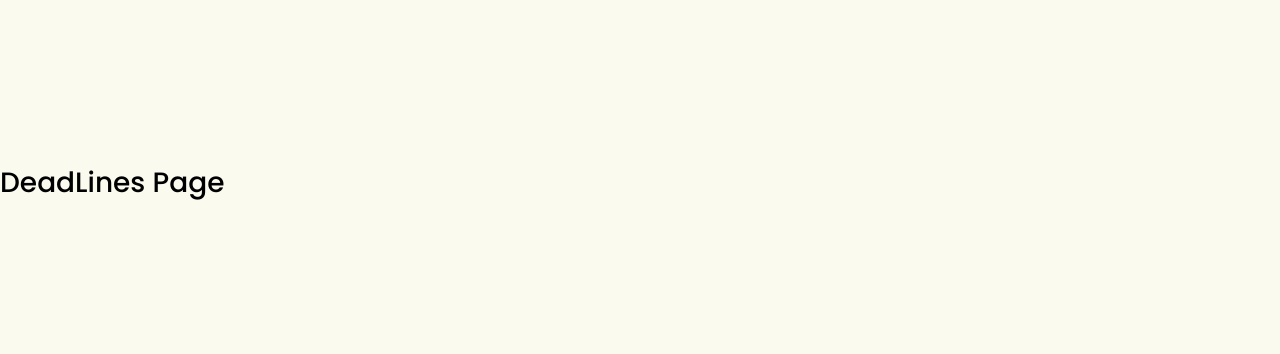
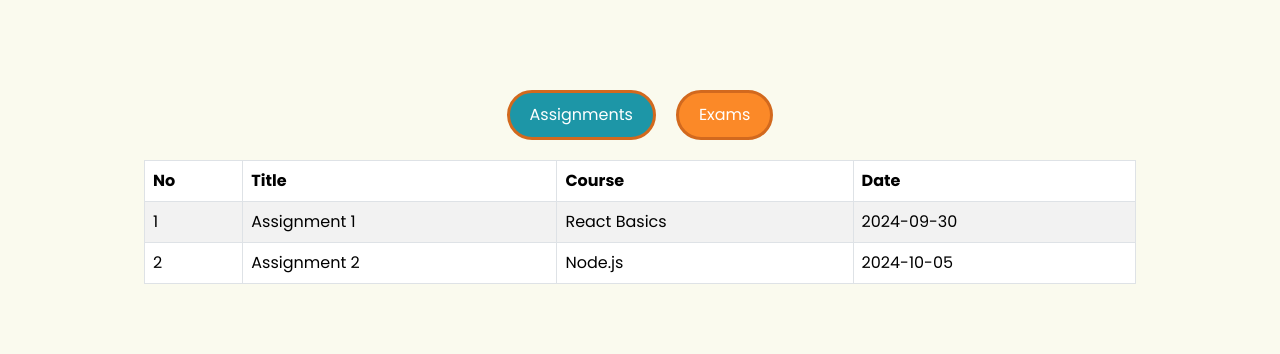
Before and after one commit to ahany42/ElearningPortal, a React (Vite) app in the folder FrontEnd/: page /deadline in a window 1280 px wide. Shown: the part 202-556 px from the top of the page. Built offline with nearby package versions, Linux system fonts and the light colour scheme; no server answers.

Commit message:
add: deadlinePage with its two views of exams and assignments and with style

```diff
--- a/FrontEnd/src/Components/DeadlinesPage/DeadlinesPage.jsx
+++ b/FrontEnd/src/Components/DeadlinesPage/DeadlinesPage.jsx
@@ -1,10 +1,85 @@
+
+import React, { useState } from "react";
+
+import Table from "react-bootstrap/Table";
+import "bootstrap/dist/css/bootstrap.min.css";
 import './Deadlinespage.css';
+
+
 const DeadlinesPage = () => {
+
+  const [activeTab, setActiveTab] = useState("assignments");
+  const handleTabClick = (tab) => {
+    setActiveTab(tab);
+  };
   return (
-    <>
-      <h3>DeadLines Page</h3>
-    </>
-  )
-}
+    <div className="deadlines-container">
+      {/* Buttons for Assignments and Exams */}
+      <div className="button-group">
+        <button
+          className={`tab-button ${
+            activeTab === "assignments" ? "active" : ""
+          }`}
+          onClick={() => handleTabClick("assignments")}
+        >
+          Assignments
+        </button>
+        <button
+          className={`tab-button ${activeTab === "exams" ? "active" : ""}`}
+          onClick={() => handleTabClick("exams")}
+        >
+          Exams
+        </button>
+      </div>
+
+      {/* Table to display either assignments or exams */}
+      <Table striped bordered hover className="deadlines-table">
+        <thead>
+          <tr>
+            <th>No</th>
+            <th>Title</th>
+            <th>Course</th>
+            <th>Date</th>
+          </tr>
+        </thead>
+        <tbody>
+          {activeTab === "assignments" ? (
+            <>
+
+              <tr>
+                <td>1</td>
+                <td>Assignment 1</td>
+                <td>React Basics</td>
+                <td>2024-09-30</td>
+              </tr>
+              <tr>
+                <td>2</td>
+                <td>Assignment 2</td>
+                <td>Node.js</td>
+                <td>2024-10-05</td>
+              </tr>
+            </>
+          ) : (
+            <>
+
+              <tr>
+                <td>1</td>
+                <td>Midterm Exam</td>
+                <td>React Advanced</td>
+                <td>2024-10-20</td>
+              </tr>
+              <tr>
+                <td>2</td>
+                <td>Final Exam</td>
+                <td>Node.js</td>
+                <td>2024-11-15</td>
+              </tr>
+            </>
+          )}
+        </tbody>
+      </Table>
+    </div>
+  );
+};
 
 export default DeadlinesPage
--- a/FrontEnd/src/Components/DeadlinesPage/Deadlinespage.css
+++ b/FrontEnd/src/Components/DeadlinesPage/Deadlinespage.css
@@ -0,0 +1,34 @@
+.deadlines-container {
+  padding: 20px;
+}
+
+.button-group {
+  display: flex;
+  justify-content: center;
+  margin-bottom: 20px;
+}
+
+.tab-button {
+  padding: 10px 20px;
+  margin: 0 10px;
+  background-color: #fb8928;
+  color: white;
+  border: 3px solid chocolate;
+  border-radius: 25px;
+  cursor: pointer;
+  font-size: 16px;
+  transition: background-color 0.3s ease;
+}
+
+.tab-button.active {
+  background-color: #1d96a7;
+}
+
+.tab-button:hover {
+  background-color: #202e61;
+}
+
+.deadlines-table {
+  margin: auto;
+  width: 80%;
+}
```
